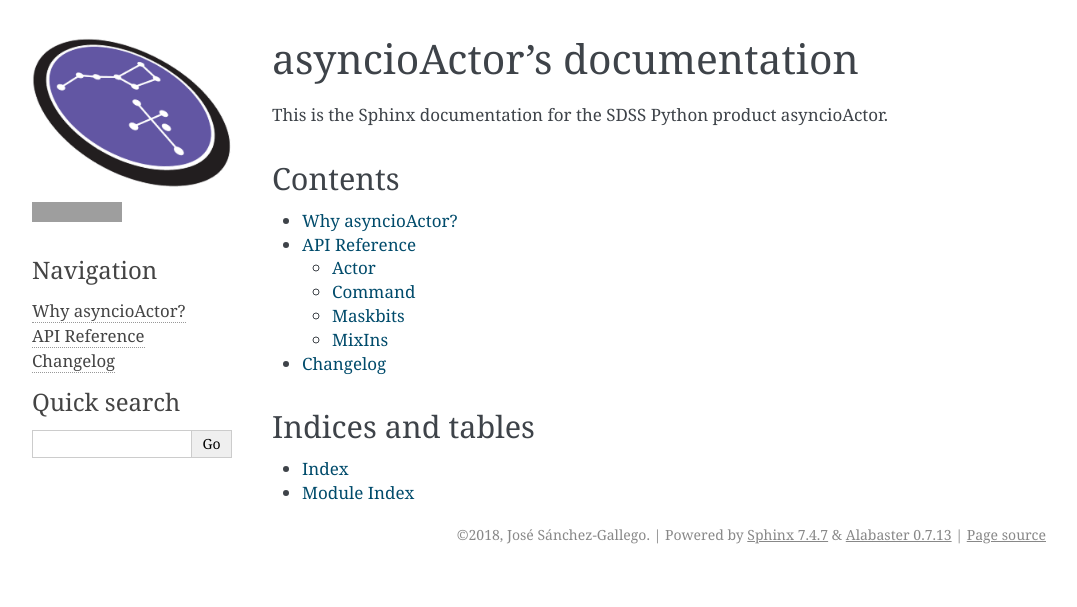
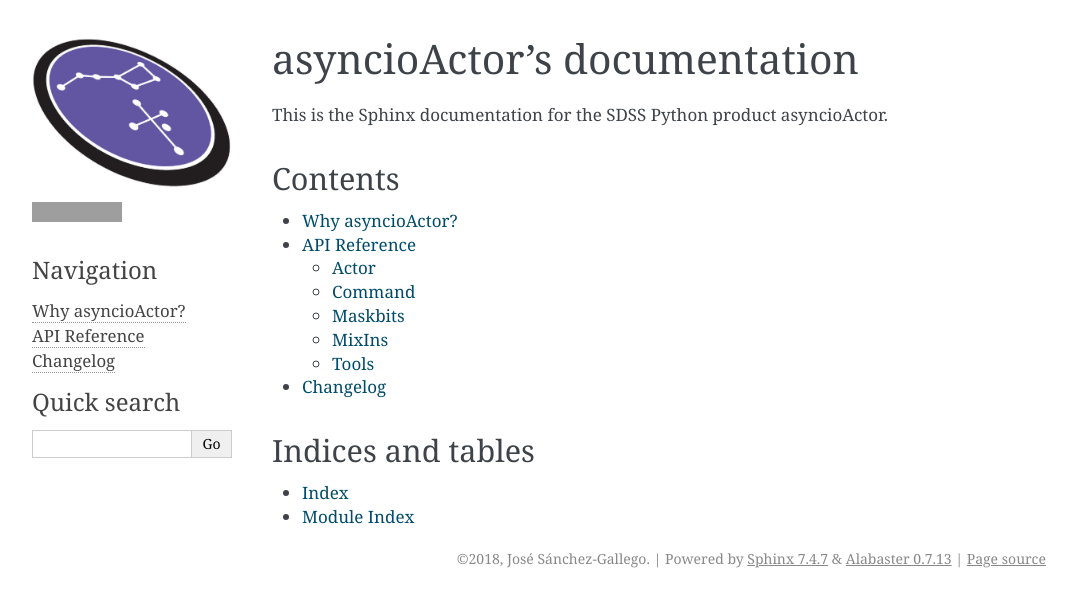
Before and after one commit to sdss/clu, a Sphinx documentation site: the page built from docs/sphinx/index.rst, in a window 1280 px wide, cut to the strip 0-607 px from the top of the page. Shown: the whole strip, without its empty margins (106-1183 px from the left). Built offline with Sphinx 7.4.7, drawn with Linux system fonts in a browser that asks for light colours; the version number is read from the project's files by our own code; grey boxes are pictures that could not be loaded.

```diff
--- a/docs/sphinx/api.rst
+++ b/docs/sphinx/api.rst
@@ -30,3 +30,9 @@ MixIns
 ------
 
 .. autoclass:: asyncioActor.base.StatusMixIn
+
+
+Tools
+-----
+
+.. autofunction:: asyncioActor.escape
```
